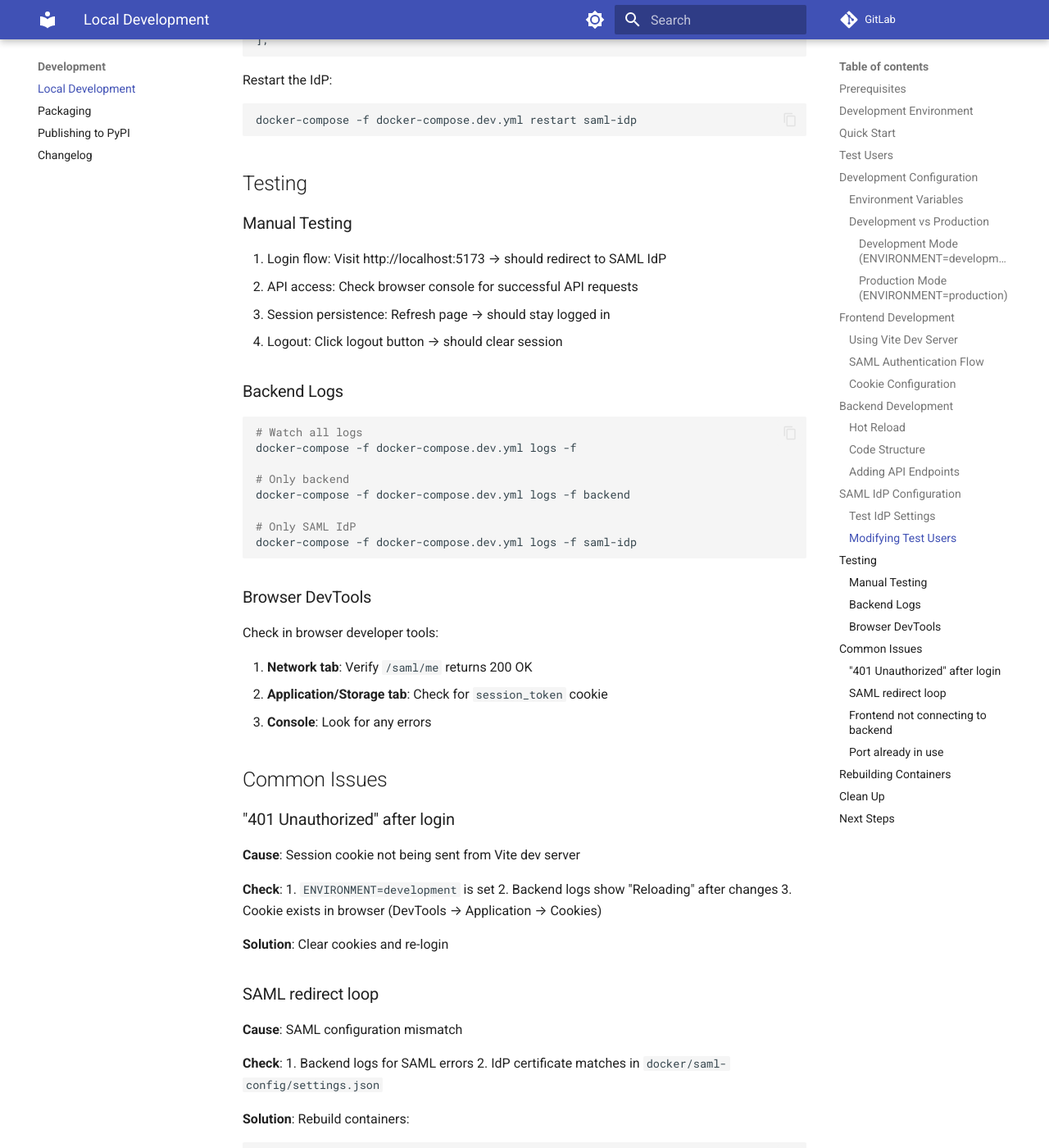
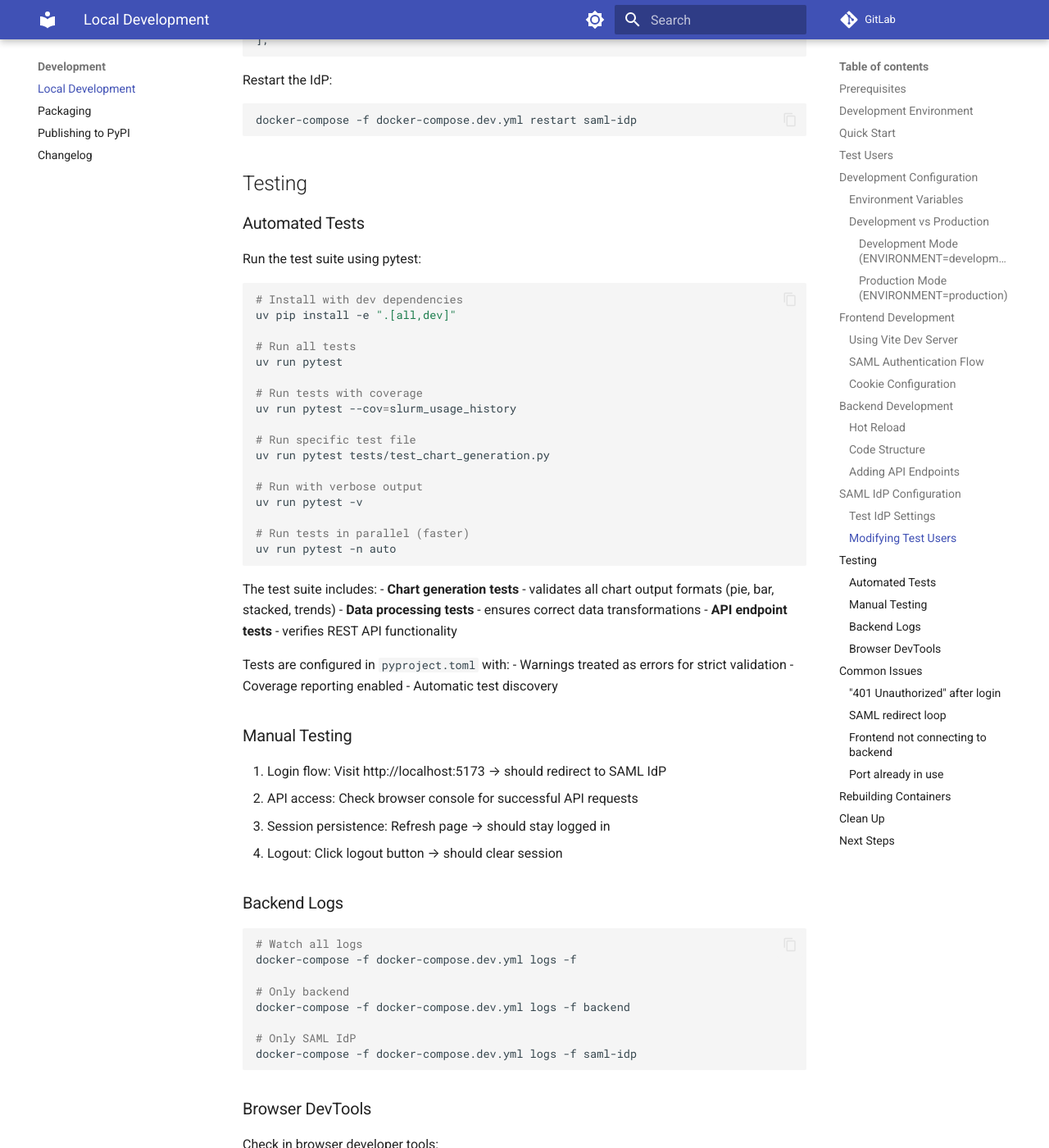
Before and after one commit to sorenwacker/slurm-usage-history, an MkDocs documentation site: the page built from docs/development/local-development.md, in a window 1280 px wide and 1400 px high, scrolled down 4492 px. Shown: the whole window at 82% size. Built offline with MkDocs 1.6.1 and Material for MkDocs 9.7.7, drawn with Linux system fonts in a browser that asks for light colours.

Commit message:
Update documentation with testing information
- Add automated testing section to local development guide
- Document pytest commands and test coverage
- Update changelog with test suite fixes
- Include information about chart format validation tests

Generated with Claude Code

Co-Authored-By: Claude <noreply@anthropic.com>

````diff
--- a/docs/development/local-development.md
+++ b/docs/development/local-development.md
@@ -188,6 +188,40 @@ docker-compose -f docker-compose.dev.yml restart saml-idp
 
 ## Testing
 
+### Automated Tests
+
+Run the test suite using pytest:
+
+```bash
+# Install with dev dependencies
+uv pip install -e ".[all,dev]"
+
+# Run all tests
+uv run pytest
+
+# Run tests with coverage
+uv run pytest --cov=slurm_usage_history
+
+# Run specific test file
+uv run pytest tests/test_chart_generation.py
+
+# Run with verbose output
+uv run pytest -v
+
+# Run tests in parallel (faster)
+uv run pytest -n auto
+```
+
+The test suite includes:
+- **Chart generation tests** - validates all chart output formats (pie, bar, stacked, trends)
+- **Data processing tests** - ensures correct data transformations
+- **API endpoint tests** - verifies REST API functionality
+
+Tests are configured in `pyproject.toml` with:
+- Warnings treated as errors for strict validation
+- Coverage reporting enabled
+- Automatic test discovery
+
 ### Manual Testing
 
 1. Login flow: Visit http://localhost:5173 → should redirect to SAML IdP
````
Also changed, not shown: docs/development/changelog.md (+2 -0 lines).
